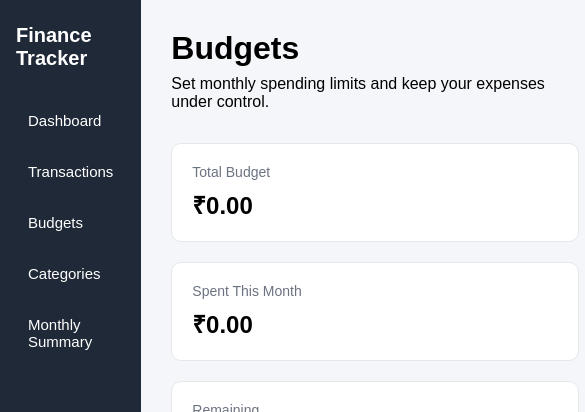
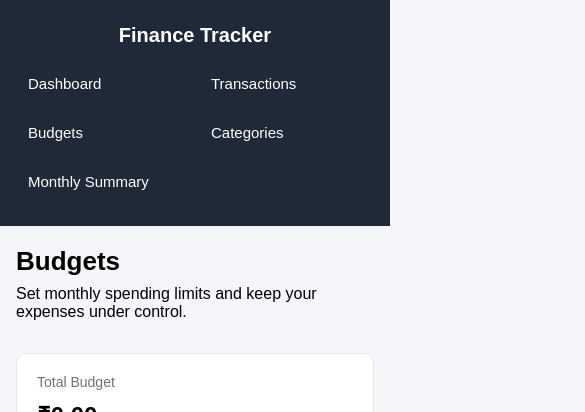
Before and after one commit to yahvi058/finance-tracker, a React (Vite) app: page /budgets in a window 390 px wide. Shown: the top 412 px of the page, 585 px wide, since content can reach past the window. Built offline with nearby package versions, Linux system fonts and the light colour scheme; no server answers; the database is empty.

Commit message:
Complete

```diff
--- a/src/App.css
+++ b/src/App.css
@@ -708,3 +708,61 @@
     grid-template-columns: 1fr;
   }
 }
+
+/* Mobile layout */
+@media (max-width: 768px) {
+  .app {
+    flex-direction: column;
+  }
+
+  .sidebar {
+    width: 100%;
+    min-height: auto;
+    position: static;
+  }
+
+  .sidebar h2 {
+    text-align: center;
+    margin-bottom: 16px;
+  }
+
+  .sidebar nav {
+    display: grid;
+    grid-template-columns: repeat(2, 1fr);
+    gap: 8px;
+  }
+
+  .sidebar nav a {
+    width: 100%;
+  }
+
+  .sidebar nav button {
+    width: 100%;
+  }
+
+  .main-content {
+    width: 100%;
+    padding: 20px 16px;
+  }
+
+  .page-heading h1 {
+    font-size: 26px;
+  }
+
+  .summary-grid {
+    grid-template-columns: 1fr;
+  }
+
+  .dashboard-charts {
+    grid-template-columns: 1fr;
+  }
+
+  .dashboard-chart-card {
+    padding: 16px;
+    overflow: hidden;
+  }
+
+  .dashboard-chart-wrapper {
+    min-width: 0;
+  }
+}
--- a/src/pages/Dashboard.jsx
+++ b/src/pages/Dashboard.jsx
@@ -80,6 +80,11 @@ function Dashboard({ transactions = [] }) {
     '#06b6d4',
   ]
 
+  const barColors = {
+    Income: '#10b981',
+    Expenses: '#ef4444',
+  }
+
   return (
     <>
       <div className="page-heading">
@@ -125,21 +130,31 @@ function Dashboard({ transactions = [] }) {
             <ResponsiveContainer width="100%" height={350}>
               <BarChart data={incomeExpenseData}>
                 <CartesianGrid strokeDasharray="3 3" />
+
                 <XAxis dataKey="name" />
+
                 <YAxis />
+
                 <Tooltip
                   formatter={(value) =>
                     `₹${Number(value).toLocaleString('en-IN')}`
                   }
                 />
+
                 <Legend />
 
                 <Bar
                   dataKey="amount"
                   name="Amount"
-                  fill="#6366f1"
                   radius={[8, 8, 0, 0]}
-                />
+                >
+                  {incomeExpenseData.map((entry) => (
+                    <Cell
+                      key={entry.name}
+                      fill={barColors[entry.name]}
+                    />
+                  ))}
+                </Bar>
               </BarChart>
             </ResponsiveContainer>
           </div>
```
